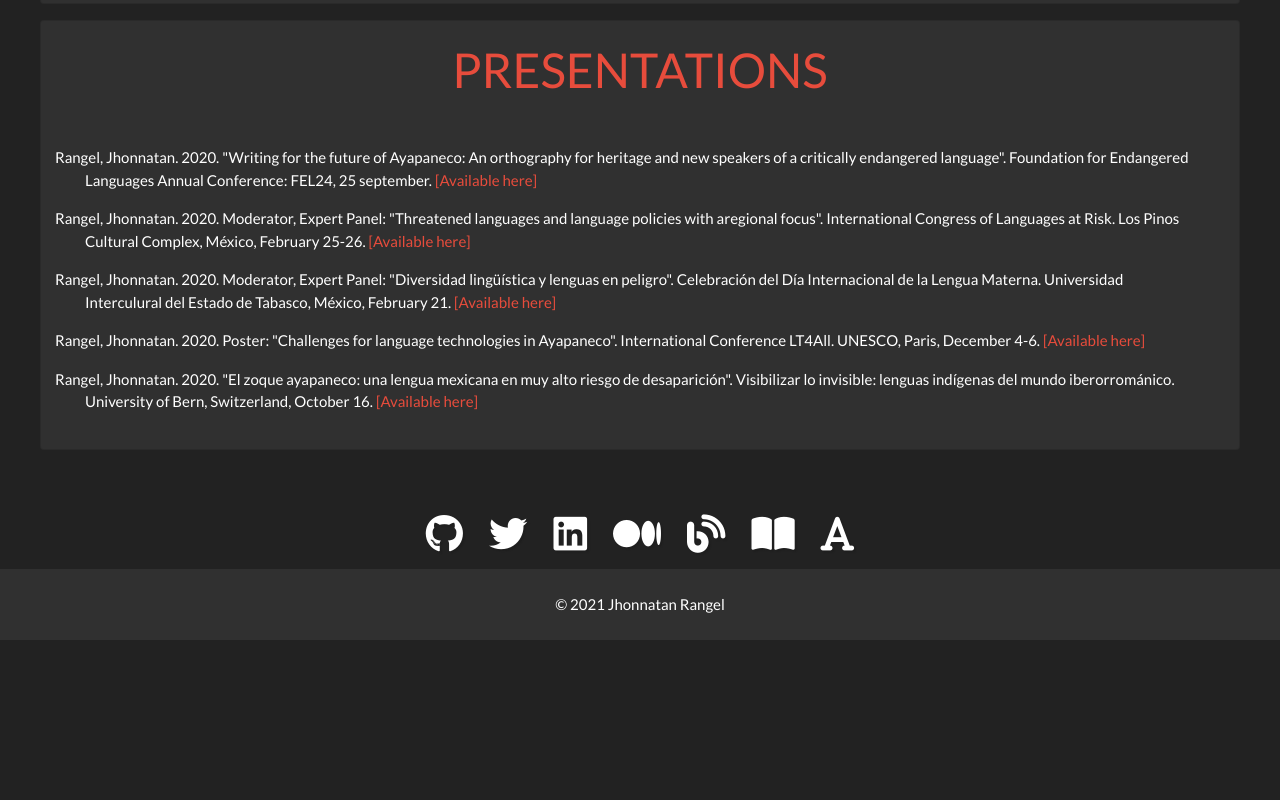
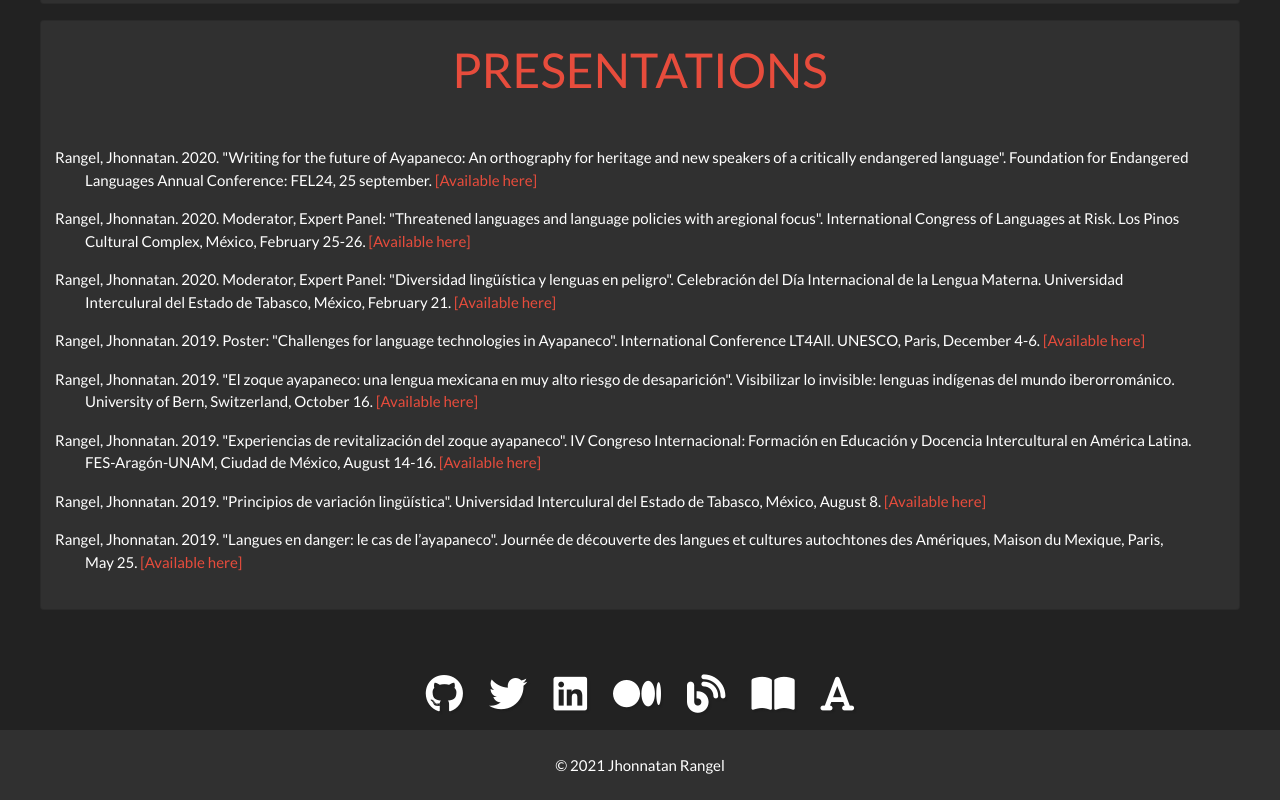
Before and after one commit to jhon-ran/portfolio, a plain HTML site: page presentations.html in a window 1280 px wide. Shown: the part 638-1438 px from the top of the page. Before the commit the page ends 1278 px from the top, so only its background shows below. Drawn offline with nearby package versions, Linux system fonts and the light colour scheme.

Commit message:
add content for presentations section

```diff
--- a/presentations.html
+++ b/presentations.html
@@ -78,8 +78,11 @@
 		<p class="card-text reference-indent">Rangel, Jhonnatan. 2020. "Writing for the future of Ayapaneco: An orthography for heritage and new speakers of a critically endangered language". Foundation for Endangered Languages Annual Conference: FEL24, 25 september. <a href="https://lt4all.elra.info/media/papers/O10/118.html" target="_blank"> [Available here]</a></p>
 		<p class="card-text reference-indent">Rangel, Jhonnatan. 2020. Moderator, Expert Panel: "Threatened languages and language policies with aregional focus". International Congress of Languages at Risk. Los Pinos Cultural Complex, México, February 25-26. <a href="https://www.pscp.tv/w/1lDxLgEEVdoJm?t=1h20m20s" target="_blank"> [Available here]</a></p>
 		<p class="card-text reference-indent">Rangel, Jhonnatan. 2020. Moderator, Expert Panel: "Diversidad lingüística y lenguas en peligro". Celebración del Día Internacional de la Lengua Materna. Universidad Interculural del Estado de Tabasco, México, February 21. <a href="https://hal.archives-ouvertes.fr/hal-02488830" target="_blank"> [Available here]</a></p>
-		<p class="card-text reference-indent">Rangel, Jhonnatan. 2020. Poster: "Challenges for language technologies in Ayapaneco". International Conference LT4All. UNESCO, Paris, December 4-6. <a href="https://lt4all.elra.info/media/papers/P3/10.html" target="_blank"> [Available here]</a></p>
-		<p class="card-text reference-indent">Rangel, Jhonnatan. 2020. "El zoque ayapaneco: una lengua mexicana en muy alto riesgo de desaparición". Visibilizar lo invisible: lenguas indígenas del mundo iberorrománico. University of Bern, Switzerland, October 16. <a href="https://hal.archives-ouvertes.fr/hal-02320488" target="_blank"> [Available here]</a></p>
+		<p class="card-text reference-indent">Rangel, Jhonnatan. 2019. Poster: "Challenges for language technologies in Ayapaneco". International Conference LT4All. UNESCO, Paris, December 4-6. <a href="https://lt4all.elra.info/media/papers/P3/10.html" target="_blank"> [Available here]</a></p>
+		<p class="card-text reference-indent">Rangel, Jhonnatan. 2019. "El zoque ayapaneco: una lengua mexicana en muy alto riesgo de desaparición". Visibilizar lo invisible: lenguas indígenas del mundo iberorrománico. University of Bern, Switzerland, October 16. <a href="https://hal.archives-ouvertes.fr/hal-02320488" target="_blank"> [Available here]</a></p>
+		<p class="card-text reference-indent">Rangel, Jhonnatan. 2019. "Experiencias de revitalización del zoque ayapaneco". IV Congreso Internacional: Formación en Educación y Docencia Intercultural en América Latina. FES-Aragón-UNAM, Ciudad de México, August 14-16. <a href="https://hal.archives-ouvertes.fr/hal-02310448" target="_blank"> [Available here]</a></p>
+		<p class="card-text reference-indent">Rangel, Jhonnatan. 2019. "Principios de variación lingüística". Universidad Interculural del Estado de Tabasco, México, August 8. <a href="https://www.academia.edu/40181054/Principios_de_variaci%C3%B3n_ling%C3%BC%C3%ADstica" target="_blank"> [Available here]</a></p>
+		<p class="card-text reference-indent">Rangel, Jhonnatan. 2019. "Langues en danger: le cas de l’ayapaneco". Journée de découverte des langues et cultures autochtones des Amériques, Maison du Mexique, Paris, May 25. <a href="https://hal.archives-ouvertes.fr/hal-02166046" target="_blank"> [Available here]</a></p>
 	</div>
 </div>
 
```
